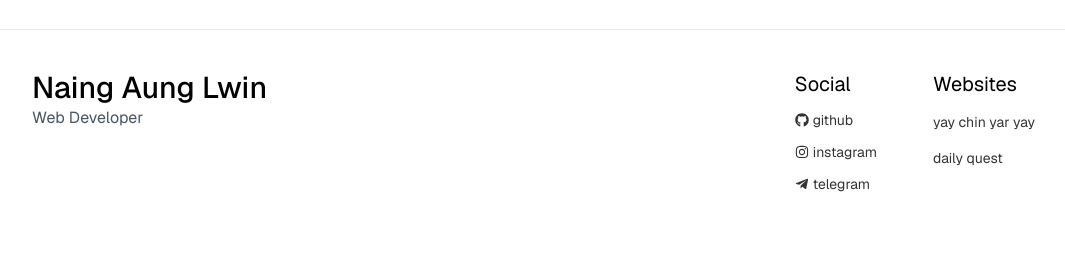
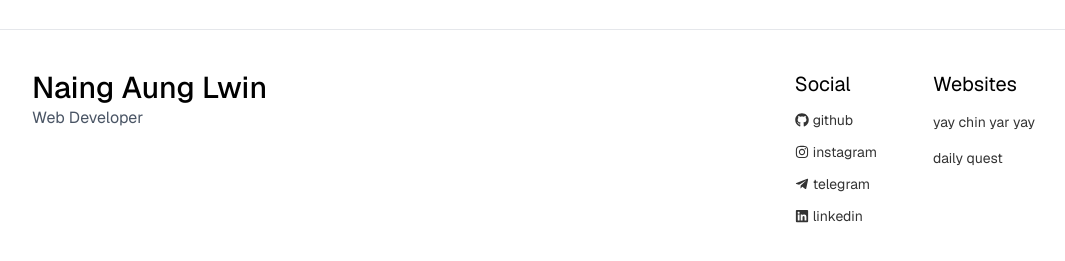
Before and after one commit to naingaunglwin-dev/personal__hub, a Next.js app: page / in a window 1280 px wide. Shown: the part 771-1032 px from the top of the page, without its empty margins (56-1121 px from the left). Before the commit the page ends 1005 px from the top, so only its background shows below. Built offline with nearby package versions, Linux system fonts and the light colour scheme; a web font is replaced by a local one.

Commit message:
feat: add linkedin to social

```diff
--- a/components/footer.tsx
+++ b/components/footer.tsx
@@ -1,4 +1,4 @@
-import { FaGithub, FaTelegramPlane, FaInstagram } from "react-icons/fa";
+import { FaGithub, FaTelegramPlane, FaInstagram, FaLinkedin } from "react-icons/fa";
 
 export default function Footer() {
   return (
@@ -24,7 +24,7 @@ export default function Footer() {
 
         {/* Links */}
         <div className="flex justify-center md:justify-start gap-14">
-          <ul className="space-y-3">
+          <ul className="space-y-3 text-start">
             <li className="text-xl">Social</li>
             <li className="cursor-pointer">
               <a href="https://github.com/naingaunglwin-dev" target="_blank" className="flex items-center gap-1 text-sm opacity-80 hover:opacity-60">
@@ -39,6 +39,11 @@ export default function Footer() {
             <li className="cursor-pointer">
               <a href="https://t.me/naingaunglwin" target="_blank" className="flex items-center gap-1 text-sm opacity-80 hover:opacity-60">
                 <FaTelegramPlane/>telegram
+              </a>
+            </li>
+            <li className="cursor-pointer">
+              <a href="www.linkedin.com/in/naing-aung-lwin-8b55473a9" target="_blank" className="flex items-center gap-1 text-sm opacity-80 hover:opacity-60">
+                <FaLinkedin/>linkedin
               </a>
             </li>
           </ul>
```
